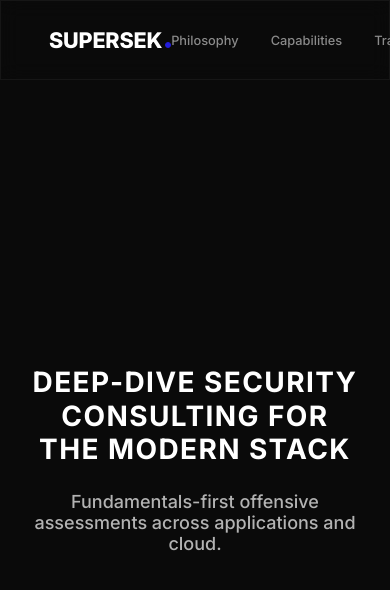
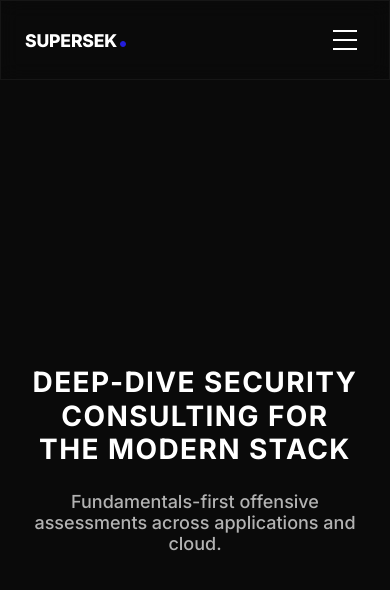
Before and after one commit to Supersek-Labs/supersek-website, a React (Vite) app: page / in a window 390 px wide. Shown: the top 590 px of the page. Built offline with nearby package versions, Linux system fonts and the light colour scheme.

Commit message:
Fix responsive navigation for mobile and Safari browsers

```diff
--- a/src/components/Navbar.jsx
+++ b/src/components/Navbar.jsx
@@ -1,8 +1,10 @@
-import React from 'react';
+import React, { useState } from 'react';
 import { Link } from 'react-router-dom';
-import { motion } from 'framer-motion';
+import { motion, AnimatePresence } from 'framer-motion';
 
 const Navbar = () => {
+    const [mobileMenuOpen, setMobileMenuOpen] = useState(false);
+
     const scrollToSection = (id) => {
         const element = document.getElementById(id);
         if (element) {
@@ -10,7 +12,24 @@ const Navbar = () => {
         }
     };
 
+    const toggleMobileMenu = () => {
+        setMobileMenuOpen(!mobileMenuOpen);
+    };
+
+    const closeMobileMenu = () => {
+        setMobileMenuOpen(false);
+    };
+
+    const navLinks = [
+        { to: '/philosophy', label: 'Philosophy' },
+        { to: '/capabilities', label: 'Capabilities' },
+        { to: '/training', label: 'Training' },
+        { to: '/research', label: 'Research' },
+        { to: '/contact', label: 'Contact' }
+    ];
+
     return (
+        <>
             <nav className="glass" style={{
                 position: 'fixed',
                 top: 0,
@@ -22,7 +41,7 @@ const Navbar = () => {
                 <div style={{
                     maxWidth: '1400px',
                     margin: '0 auto',
-                padding: '0 3rem',
+                    padding: '0 clamp(1.5rem, 5vw, 3rem)',
                     height: '100%',
                     display: 'flex',
                     alignItems: 'center',
@@ -33,7 +52,7 @@ const Navbar = () => {
                         initial={{ opacity: 0, x: -20 }}
                         animate={{ opacity: 1, x: 0 }}
                         style={{
-                        fontSize: '1.35rem',
+                            fontSize: 'clamp(1.1rem, 3vw, 1.35rem)',
                             fontFamily: "'Inter', sans-serif",
                             fontWeight: 800,
                             letterSpacing: '-0.01em',
@@ -42,7 +61,8 @@ const Navbar = () => {
                             cursor: 'pointer',
                             display: 'flex',
                             alignItems: 'baseline',
-                        position: 'relative'
+                            position: 'relative',
+                            zIndex: 1001
                         }}
                     >
                         <span style={{
@@ -70,13 +90,18 @@ const Navbar = () => {
                         }} />
                     </motion.a>
 
+                    {/* Desktop Navigation */}
                     <div style={{
                         display: 'flex',
                         alignItems: 'center',
-                    gap: '2rem'
-                }}>
+                        gap: 'clamp(1rem, 2vw, 2rem)'
+                    }}
+                        className="desktop-nav"
+                    >
+                        {navLinks.map((link) => (
                             <Link
-                        to="/philosophy"
+                                key={link.to}
+                                to={link.to}
                                 style={{
                                     background: 'none',
                                     border: 'none',
@@ -85,84 +110,137 @@ const Navbar = () => {
                                     fontSize: '0.8rem',
                                     fontWeight: 500,
                                     transition: 'color 0.3s',
-                            textDecoration: 'none'
+                                    textDecoration: 'none',
+                                    whiteSpace: 'nowrap'
                                 }}
                                 onMouseEnter={(e) => e.target.style.color = '#ffffff'}
                                 onMouseLeave={(e) => e.target.style.color = '#8A8A8A'}
                             >
-                        Philosophy
+                                {link.label}
                             </Link>
-                    <Link
-                        to="/capabilities"
+                        ))}
+                    </div>
+
+                    {/* Mobile Hamburger Button */}
+                    <button
+                        onClick={toggleMobileMenu}
+                        className="mobile-menu-button"
                         style={{
+                            display: 'none',
                             background: 'none',
                             border: 'none',
+                            cursor: 'pointer',
+                            padding: '0.5rem',
+                            zIndex: 1001,
+                            position: 'relative'
+                        }}
+                        aria-label="Toggle menu"
+                    >
+                        <div style={{
+                            width: '24px',
+                            height: '20px',
+                            position: 'relative',
+                            display: 'flex',
+                            flexDirection: 'column',
+                            justifyContent: 'space-between'
+                        }}>
+                            <span style={{
+                                width: '100%',
+                                height: '2px',
+                                backgroundColor: '#ffffff',
+                                transition: 'all 0.3s ease',
+                                transform: mobileMenuOpen ? 'rotate(45deg) translateY(9px)' : 'none'
+                            }} />
+                            <span style={{
+                                width: '100%',
+                                height: '2px',
+                                backgroundColor: '#ffffff',
+                                transition: 'all 0.3s ease',
+                                opacity: mobileMenuOpen ? 0 : 1
+                            }} />
+                            <span style={{
+                                width: '100%',
+                                height: '2px',
+                                backgroundColor: '#ffffff',
+                                transition: 'all 0.3s ease',
+                                transform: mobileMenuOpen ? 'rotate(-45deg) translateY(-9px)' : 'none'
+                            }} />
+                        </div>
+                    </button>
+                </div>
+            </nav>
+
+            {/* Mobile Menu Overlay */}
+            <AnimatePresence>
+                {mobileMenuOpen && (
+                    <motion.div
+                        initial={{ opacity: 0, x: '100%' }}
+                        animate={{ opacity: 1, x: 0 }}
+                        exit={{ opacity: 0, x: '100%' }}
+                        transition={{ duration: 0.3, ease: 'easeInOut' }}
+                        style={{
+                            position: 'fixed',
+                            top: 0,
+                            right: 0,
+                            width: '100%',
+                            height: '100vh',
+                            backgroundColor: 'rgba(10, 10, 10, 0.98)',
+                            backdropFilter: 'blur(20px)',
+                            zIndex: 999,
+                            display: 'flex',
+                            flexDirection: 'column',
+                            justifyContent: 'center',
+                            alignItems: 'center',
+                            gap: '2rem',
+                            padding: '2rem'
+                        }}
+                        className="mobile-menu"
+                    >
+                        {navLinks.map((link, index) => (
+                            <motion.div
+                                key={link.to}
+                                initial={{ opacity: 0, y: 20 }}
+                                animate={{ opacity: 1, y: 0 }}
+                                transition={{ delay: index * 0.1 }}
+                            >
+                                <Link
+                                    to={link.to}
+                                    onClick={closeMobileMenu}
+                                    style={{
+                                        fontSize: '1.5rem',
+                                        fontWeight: 500,
                                         color: '#8A8A8A',
-                            cursor: 'pointer',
-                            fontSize: '0.8rem',
-                            fontWeight: 500,
-                            transition: 'color 0.3s',
-                            textDecoration: 'none'
+                                        textDecoration: 'none',
+                                        transition: 'color 0.3s'
                                     }}
                                     onMouseEnter={(e) => e.target.style.color = '#ffffff'}
                                     onMouseLeave={(e) => e.target.style.color = '#8A8A8A'}
                                 >
-                        Capabilities
+                                    {link.label}
                                 </Link>
-                    <Link
-                        to="/training"
-                        style={{
-                            background: 'none',
-                            border: 'none',
-                            color: '#8A8A8A',
-                            cursor: 'pointer',
-                            fontSize: '0.8rem',
-                            fontWeight: 500,
-                            transition: 'color 0.3s',
-                            textDecoration: 'none'
-                        }}
-                        onMouseEnter={(e) => e.target.style.color = '#ffffff'}
-                        onMouseLeave={(e) => e.target.style.color = '#8A8A8A'}
-                    >
-                        Training
-                    </Link>
-                    <Link
-                        to="/research"
-                        style={{
-                            background: 'none',
-                            border: 'none',
-                            color: '#8A8A8A',
-                            cursor: 'pointer',
-                            fontSize: '0.8rem',
-                            fontWeight: 500,
-                            transition: 'color 0.3s',
-                            textDecoration: 'none'
-                        }}
-                        onMouseEnter={(e) => e.target.style.color = '#ffffff'}
-                        onMouseLeave={(e) => e.target.style.color = '#8A8A8A'}
-                    >
-                        Research
-                    </Link>
-                    <Link
-                        to="/contact"
-                        style={{
-                            background: 'none',
-                            border: 'none',
-                            color: '#8A8A8A',
-                            cursor: 'pointer',
-                            fontSize: '0.8rem',
-                            fontWeight: 500,
-                            transition: 'color 0.3s',
-                            textDecoration: 'none'
-                        }}
-                        onMouseEnter={(e) => e.target.style.color = '#ffffff'}
-                        onMouseLeave={(e) => e.target.style.color = '#8A8A8A'}
-                    >
-                        Contact
-                    </Link>
-                </div>
-            </div>
-        </nav>
+                            </motion.div>
+                        ))}
+                    </motion.div>
+                )}
+            </AnimatePresence>
+
+            {/* CSS for responsive behavior */}
+            <style>{`
+                @media (max-width: 768px) {
+                    .desktop-nav {
+                        display: none !important;
+                    }
+                    .mobile-menu-button {
+                        display: block !important;
+                    }
+                }
+                @media (min-width: 769px) {
+                    .mobile-menu {
+                        display: none !important;
+                    }
+                }
+            `}</style>
+        </>
     );
 };
 
```
Lines whose indentation alone changed are shown as unchanged.
